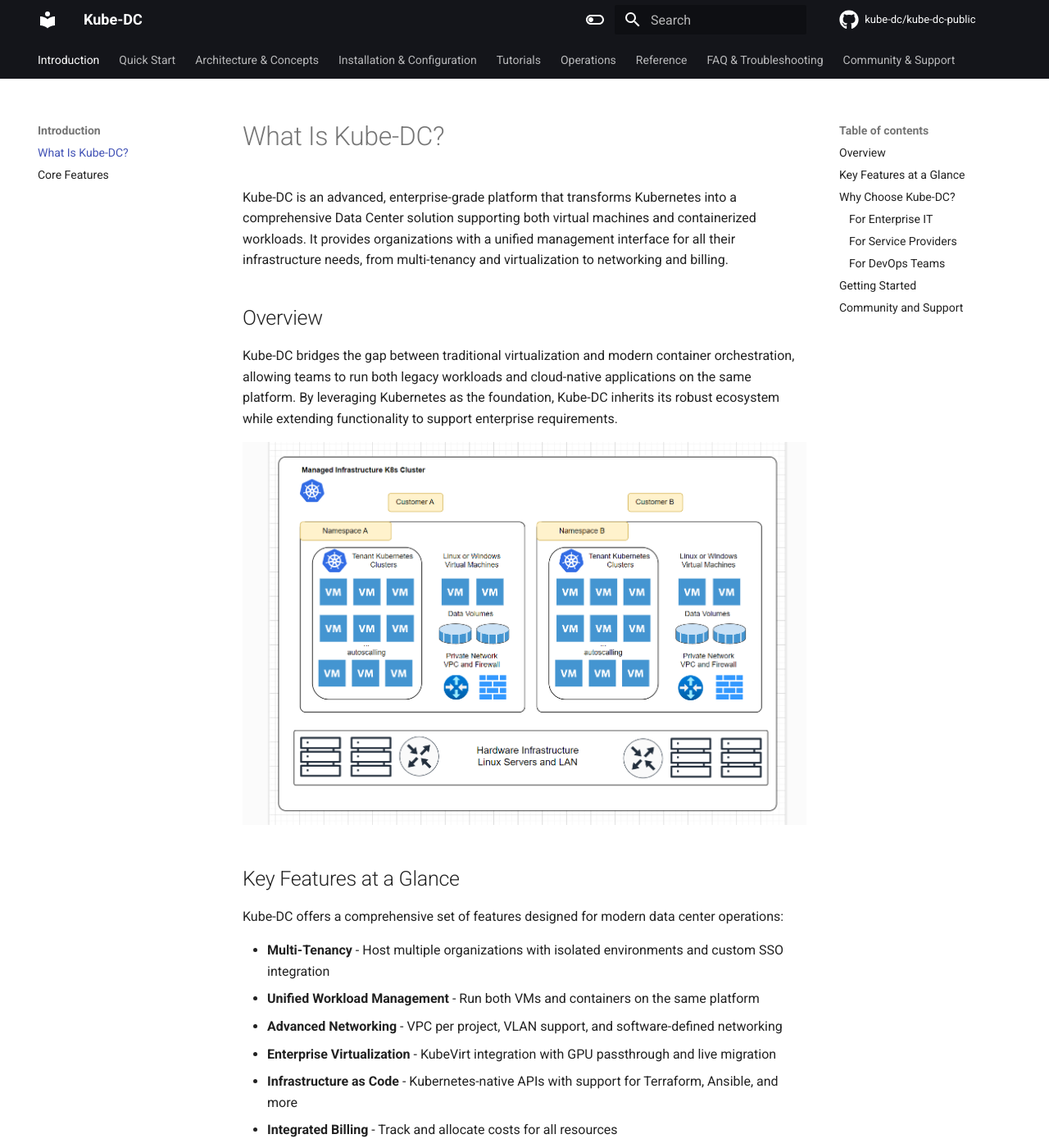
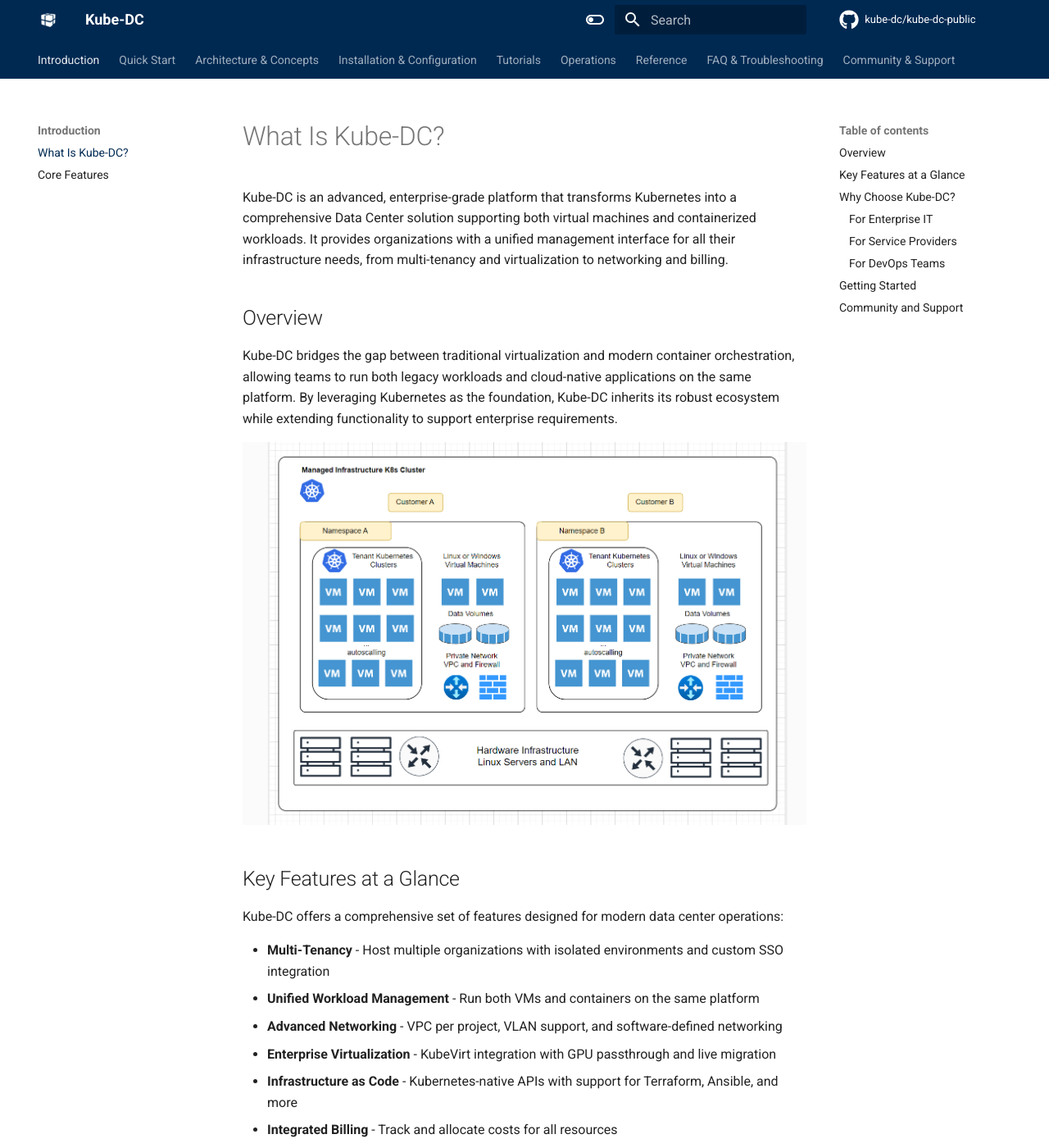
Before and after one commit to kube-dc/kube-dc-public, an MkDocs documentation site: the page built from docs/index.md, in a window 1280 px wide and 1400 px high. Shown: the whole window at 82% size. Built offline with MkDocs 1.6.1 and Material for MkDocs 9.7.7, drawn with Linux system fonts in a browser that asks for light colours; comment, search, counter and statistics services are not loaded; some of the changed text lies outside the part shown.

Commit message:
Sync from private repo

```diff
--- /dev/null
+++ b/docs/stylesheets/extra.css
@@ -0,0 +1,54 @@
+:root > * {
+  --md-primary-fg-color: #002952;
+  --md-primary-fg-color--light: #1a4374;
+  --md-primary-fg-color--dark: #001c3b;
+}
+
+/* Make menu text links brighter but keep menu background same as header */
+.md-tabs {
+  background-color: var(--md-primary-fg-color); /* Same as header */
+}
+
+.md-tabs__link {
+  color: rgba(255, 255, 255, 0.9) !important; /* Brighter text */
+  font-weight: 500;
+}
+
+.md-tabs__link--active,
+.md-tabs__link:hover {
+  color: white !important;
+  font-weight: 600;
+}
+
+/* Ensure footer matches header color */
+.md-footer {
+  background-color: var(--md-primary-fg-color);
+}
+
+/* Improve link visibility in dark mode */
+[data-md-color-scheme="slate"] {
+  --md-typeset-a-color: #4dabf7 !important; /* Bright blue for better visibility */
+}
+
+[data-md-color-scheme="slate"] .md-nav__link:not(.md-nav__link--active) {
+  color: #b8c5d9 !important; /* Lighter color for sidebar links */
+}
+
+[data-md-color-scheme="slate"] .md-nav__link:hover {
+  color: #4dabf7 !important; /* Bright blue on hover */
+}
+
+[data-md-color-scheme="slate"] .md-nav__item--active > .md-nav__link {
+  color: #4dabf7 !important; /* Bright blue for active links */
+  font-weight: 600;
+}
+
+/* Improve table of contents visibility */
+[data-md-color-scheme="slate"] .md-nav--secondary .md-nav__link {
+  color: #b8c5d9 !important;
+}
+
+[data-md-color-scheme="slate"] .md-nav--secondary .md-nav__link:hover,
+[data-md-color-scheme="slate"] .md-nav--secondary .md-nav__link--active {
+  color: #4dabf7 !important;
+}
--- /dev/null
+++ b/docs/theme-overrides/partials/copyright.html
@@ -0,0 +1,9 @@
+<!--
+  Copyright and theme information
+-->
+
+<div class="md-copyright">
+  <div class="md-copyright__highlight">
+    Project developed by <a href="https://shalb.com" target="_blank">SHALB</a>
+  </div>
+</div>
--- a/mkdocs.yml
+++ b/mkdocs.yml
@@ -79,13 +79,13 @@ theme:
   palette:
     - media: "(prefers-color-scheme: light)"
       scheme: default
-      primary: black
+      primary: custom
       accent: indigo
       toggle:
         icon: material/toggle-switch-off-outline
         name: Switch to dark mode
     - media: "(prefers-color-scheme: dark)"
-      primary: black
+      primary: custom
       scheme: slate
       toggle:
         icon: material/toggle-switch
@@ -94,8 +94,12 @@ theme:
     text: Roboto
     code: Roboto Mono
   favicon: 'images/favicon.png'     # Update with your favicon
+  logo: 'images/logo.png'
   icon:
     repo: 'fontawesome/brands/github'
+
+extra_css:
+  - stylesheets/extra.css
 
 extra:
   social:
```
Also changed, not shown: docs/images/logo.png.
